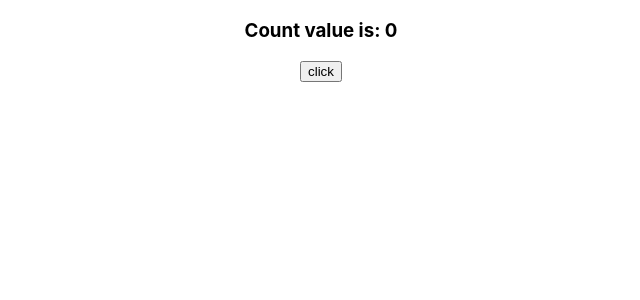
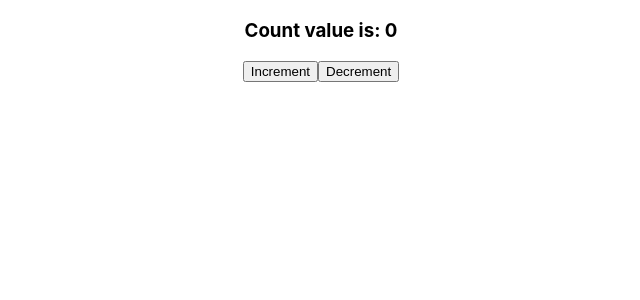
Before and after one commit to phlpcrstbl1999/React-Project, a React (Create React App) app: page / in a window 1280 px wide. Shown: the top 300 px of the page, without its empty margins (319-959 px from the left). Built offline with nearby package versions, Linux system fonts and the light colour scheme.

Commit message:
Using State Part 2

```diff
--- a/src/components/Counter.js
+++ b/src/components/Counter.js
@@ -6,10 +6,22 @@
             counter: 0,
         };
     }
+    increment() {
+        this.setState({
+            counter: this.state.counter+1,
+        });
+    }
+    decrement() {
+        this.setState({
+            counter: this.state.counter-1,
+        });
+    }
     render() {
         return <div>
             <h3>Count value is: {this.state.counter}</h3>
-            <button>click</button>
+            <button onClick={()=> this.increment()}>Increment</button>
+            <button onClick={()=> this.decrement()}>Decrement</button>
+
         </div>
 
     }
```
